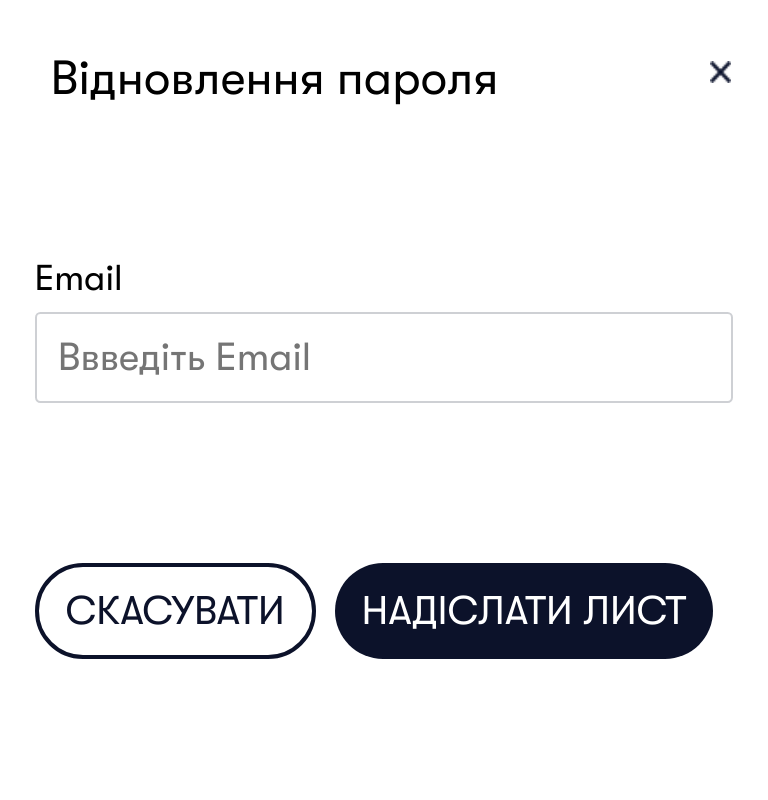
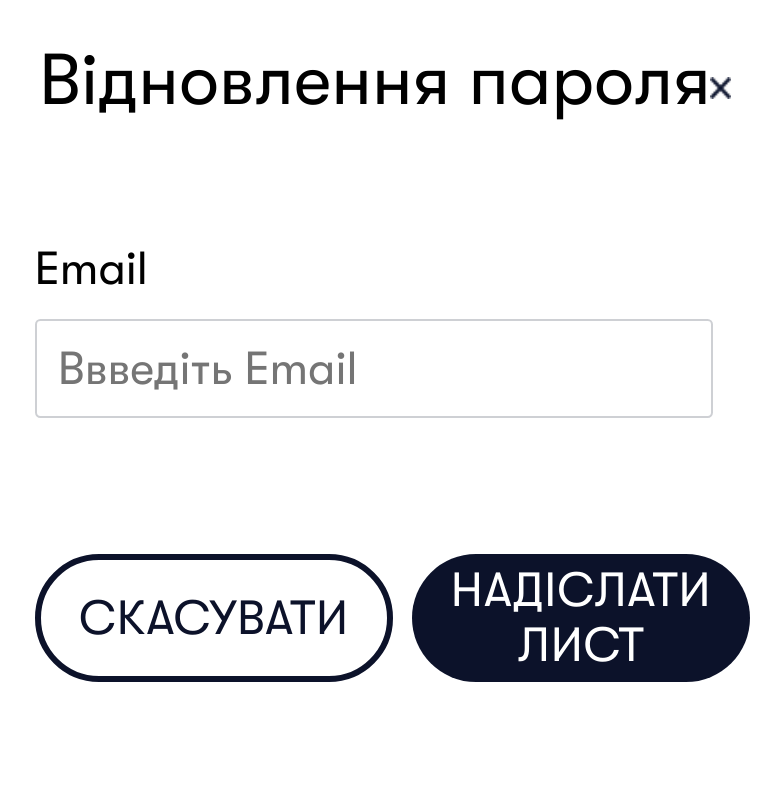
Before and after one commit to Vi1704ca/Shop, a Python web app: template user/templates/password_reset.html in a window 768 px wide. Run offline with Jinja, Linux system fonts and the light colour scheme; the template is opened without the code that fills it, so the values that code supplies are empty.

Commit message:
merge Ivan3, fixed slogan and complete page forgot password

```diff
--- a/Project/static/css/base.css
+++ b/Project/static/css/base.css
@@ -65,7 +65,7 @@ body{
 }
 
 #user-modal.forgot-password iframe {
-   height: 40vh;
+   height: 35vh;
 }
 
 #user-modal.new-password iframe {
--- a/home/templates/home.html
+++ b/home/templates/home.html
@@ -14,7 +14,10 @@
     <div class="ellipse"></div>
     <span class="slogan">
         <p class = "technologies">ТЕХНОЛОГІЇ</p>
-        <p class = "changing-the-world">ЯКІ ЗМІНЮЮТЬ РЕАЛЬНІСТЬ</p>
+        <div class = "changing-the-world">
+        <p class = "changing">ЯКІ ЗМІНЮЮТЬ</p>
+        <p class = "reality">РЕАЛЬНІСТЬ</p>
+        </div>
     </span>
     <img class="drones" src="{{ url_for('home.static', filename= 'icon/drones.svg') }}" alt="">
     <div class="catalog">
--- a/user/static/css/password_reset.css
+++ b/user/static/css/password_reset.css
@@ -3,11 +3,11 @@
 }
 
 .password_reset {
-    padding: 4.5vw;
+    padding: 3vw;
 }
 
 .password_reset .titles {
-    font-size: 6vh;
+    font-size: 9vh;
     margin: 0;
     font-weight: 500;
     padding: 2vh;
@@ -30,18 +30,20 @@
 
 .password_reset label,
 .password_reset_2 label {
-    font-size: 4.5vh;
-    margin-top: 7vh;
-    margin-bottom: 1.7vh;
+    margin-left: 1.5vw;
+    font-size: 5.8vh;
+    margin-top: 3vh;
+    margin-bottom: 3vh;
     font-family: var(--fontReview);
 }
 
 .password_reset input,
 .password_reset_2 input {
-    font-size: 4.9vh;
+    font-size: 5.8vh;
+    margin-left: 1.5vw;
     padding: 2.75vw;
-    margin-bottom: 5vh;
-    width: 100%;
+    margin-bottom: 12vh;
+    width: 94%;
     border-radius: 0.7vw;
     border: 0.3vw solid #CED0D4;
     color: #333;
@@ -52,21 +54,26 @@
 .button-password-reset-2,
 .button-password-reset-final {
     display: flex;
-    margin-top: 15vh;
+    margin-top: 5vh;
     gap: 2.5vw;
+    margin-left: 1.5vw;
 
 }
 
 button, .send_an_email{
-    height: 12vh;
+    height: 16vh;
     border-radius: 15vw;
-    font-size: 5vh;
+    font-size: 6vh;
+    font-weight: 500;
 }
 
-.cancel {
-    padding: 0 3.5vw;
+.button-password-reset .cancel {
+    padding: 0 5vw;
+    border: 0.8vh solid #0C122A;
+    letter-spacing: 0.1vw;
 }
 
-.send_an_email {
-    padding: 0 3.5vw;
+.button-password-reset .send_an_email {
+    padding: 0 5vw;
+    letter-spacing: 0.1vw;
 }
--- a/user/static/css/registration.css
+++ b/user/static/css/registration.css
@@ -45,7 +45,7 @@ button {
 .cancel,
 .decline {
     padding: 0 4vw;
-    border: 0.3vh solid #0C122A;
+    border: 0.5vh solid #0C122A;
     margin-bottom: 3vh;
 }
 
```
Also changed, not shown: home/static/css/home_header.css (+19 -8 lines), home/static/css/home_main.css (+14 -0 lines).
